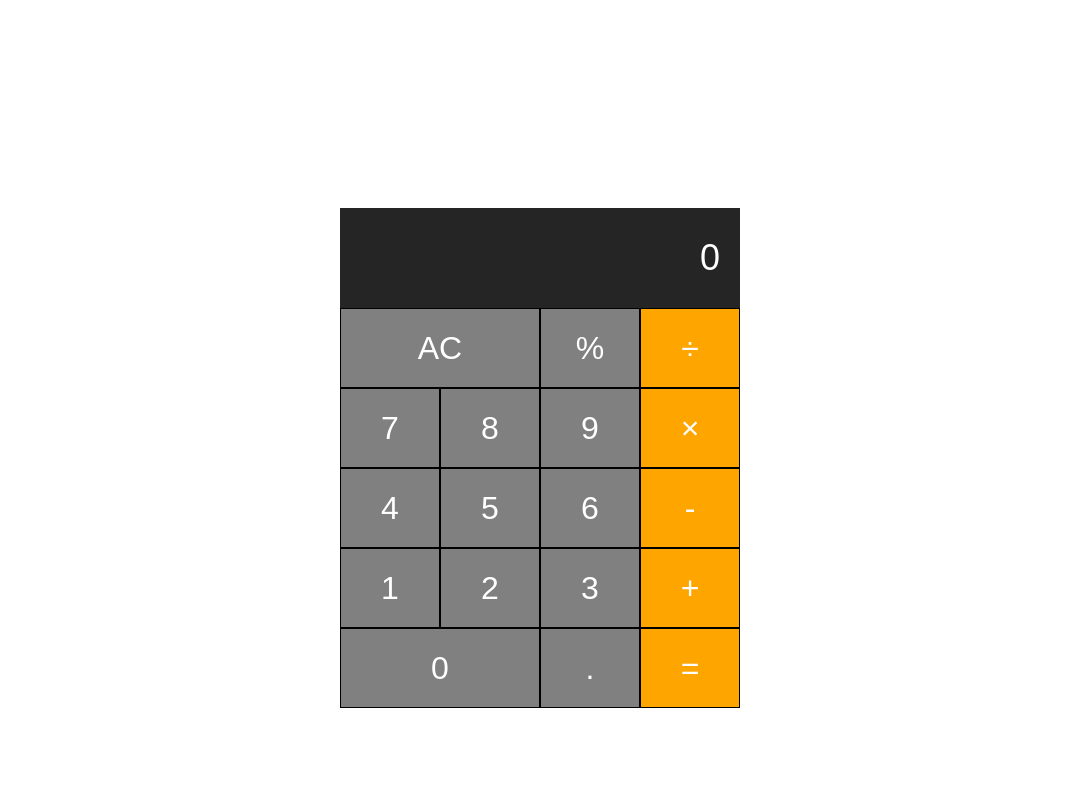
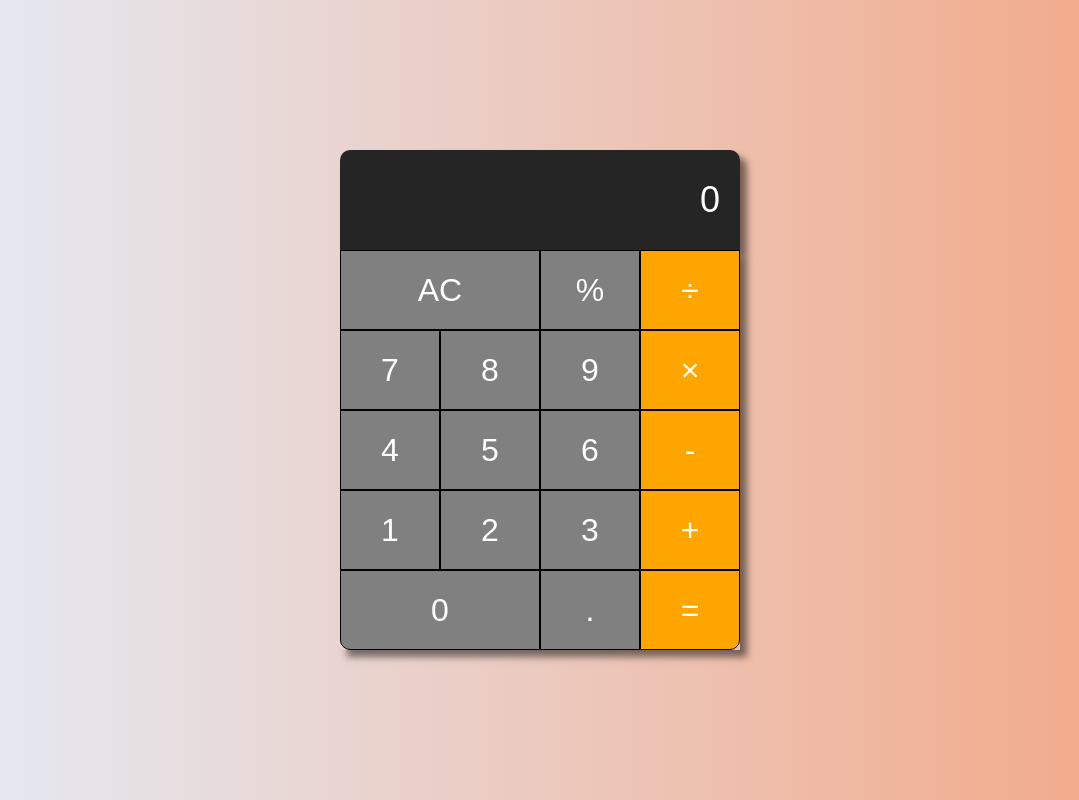
Before and after one commit to putrishafash/shafacalculator, a plain HTML site: page index.html in a window 1280 px wide. Shown: the whole page, without its empty margins (100-1179 px from the left). Drawn offline with Linux system fonts and the light colour scheme.

Commit message:
Update stylesheet.css

```diff
--- a/stylesheet.css
+++ b/stylesheet.css
@@ -1,8 +1,21 @@
+*{
+    margin: 0;
+    padding: 0;
+    box-sizing: border-box;
+}
+
+body {
+    height: 100vh;
+    background: linear-gradient(to right, #c7dbf37f, #f3a683);
+    display: flex;
+    justify-content: center;
+    align-items: center;
+}
+
 /* code CSS ke class calculator untuk mensejajarkan ke tengah */
 .calculator{
     text-align: center;
     margin: 0 auto;
-    padding-top: 200px;
     width: 400px;
 }
 
@@ -16,10 +29,14 @@
     border: none;
     padding: 0px 20px;
     box-sizing: border-box;
+
+    box-shadow: 7px 7px 7px rgba(0,0,0,0.5);
+    border-radius: 10px 10px 0px 0px;
 }
 
 .calculator-keys{
     width: 100%;
+    box-shadow: 7px 7px 7px rgba(0,0,0,0.5);
 }
 
 .row{
@@ -51,3 +68,11 @@ button:hover{
 .operator:hover, .equal-sign:hover{
     background-color: darkorange;
 }
+
+.zero-btn{
+    border-radius: 0px 0px 0px 10px;
+}
+
+.equal-sign{
+    border-radius: 0px 0px 10px 0px;
+}
```
